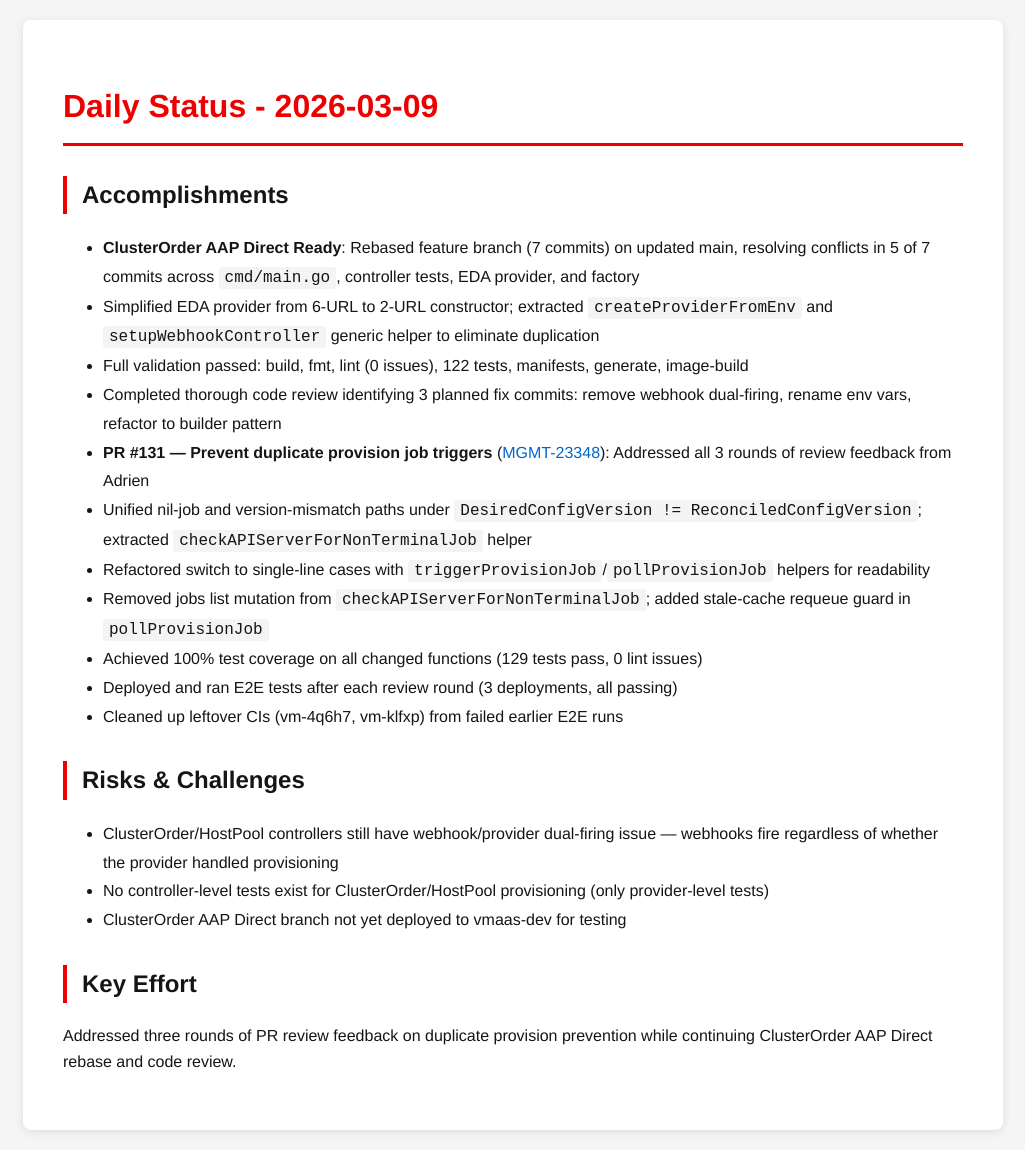
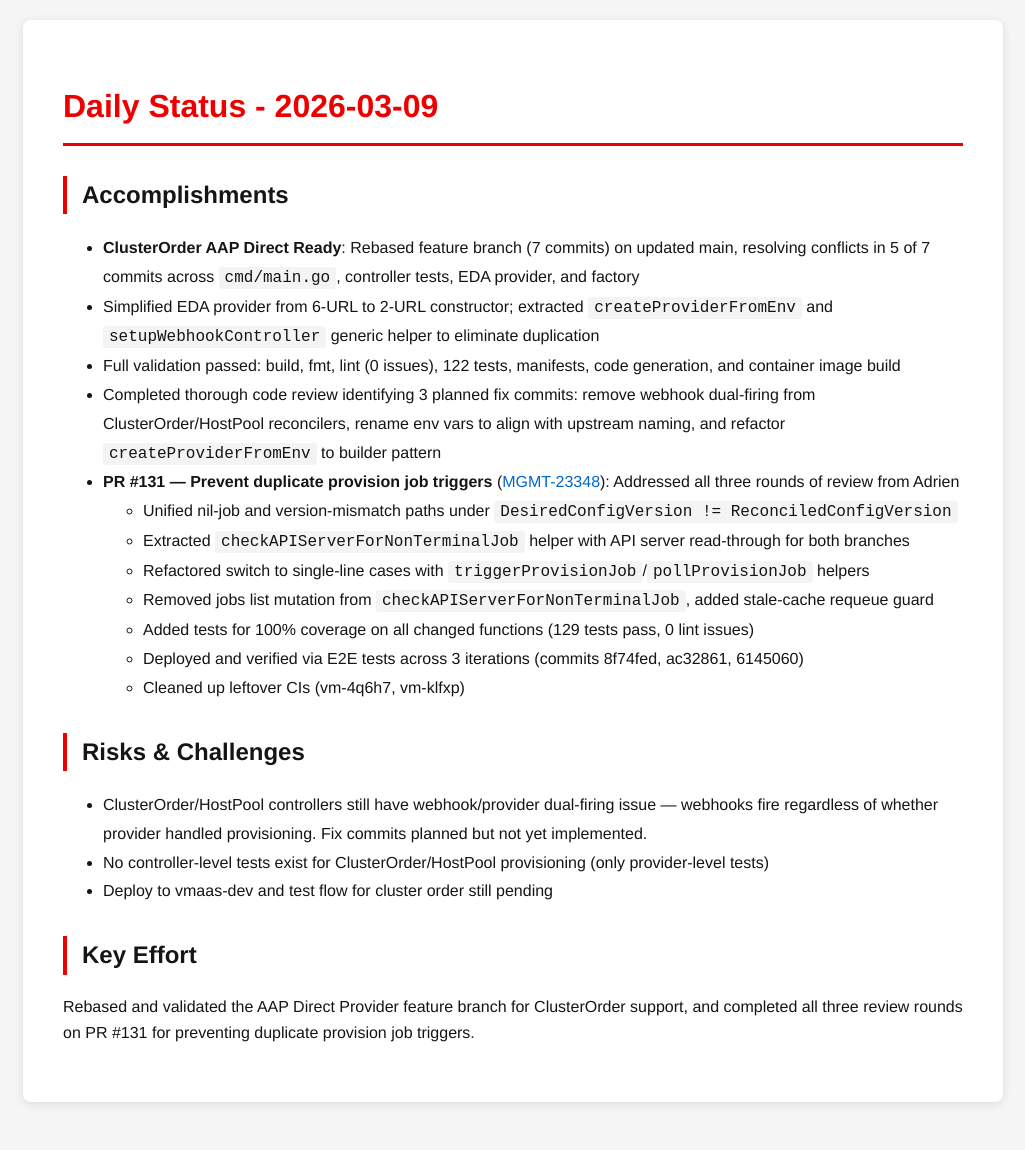
Before and after one commit to tzvatot/daily-status, a Jekyll site: the page built from 2026-03-09.md, in a window 1280 px wide. Shown: the whole page, without its empty margins (127-1152 px from the left). Built offline with Jekyll 4.4.1, drawn with Linux system fonts in a browser that asks for light colours; after the commit the page ends 1122 px from its top, so only the background shows below that.

Commit message:
Daily status update - 2026-03-09

```diff
--- a/2026-03-09.md
+++ b/2026-03-09.md
@@ -7,22 +7,26 @@ date: 2026-03-09
 # Daily Status - 2026-03-09
 
 ## Accomplishments
+
 - **ClusterOrder AAP Direct Ready**: Rebased feature branch (7 commits) on updated main, resolving conflicts in 5 of 7 commits across `cmd/main.go`, controller tests, EDA provider, and factory
 - Simplified EDA provider from 6-URL to 2-URL constructor; extracted `createProviderFromEnv` and `setupWebhookController` generic helper to eliminate duplication
-- Full validation passed: build, fmt, lint (0 issues), 122 tests, manifests, generate, image-build
-- Completed thorough code review identifying 3 planned fix commits: remove webhook dual-firing, rename env vars, refactor to builder pattern
-- **PR #131 — Prevent duplicate provision job triggers** ([MGMT-23348](https://issues.redhat.com/browse/MGMT-23348)): Addressed all 3 rounds of review feedback from Adrien
-- Unified nil-job and version-mismatch paths under `DesiredConfigVersion != ReconciledConfigVersion`; extracted `checkAPIServerForNonTerminalJob` helper
-- Refactored switch to single-line cases with `triggerProvisionJob`/`pollProvisionJob` helpers for readability
-- Removed jobs list mutation from `checkAPIServerForNonTerminalJob`; added stale-cache requeue guard in `pollProvisionJob`
-- Achieved 100% test coverage on all changed functions (129 tests pass, 0 lint issues)
-- Deployed and ran E2E tests after each review round (3 deployments, all passing)
-- Cleaned up leftover CIs (vm-4q6h7, vm-klfxp) from failed earlier E2E runs
+- Full validation passed: build, fmt, lint (0 issues), 122 tests, manifests, code generation, and container image build
+- Completed thorough code review identifying 3 planned fix commits: remove webhook dual-firing from ClusterOrder/HostPool reconcilers, rename env vars to align with upstream naming, and refactor `createProviderFromEnv` to builder pattern
+- **PR #131 — Prevent duplicate provision job triggers** ([MGMT-23348](https://issues.redhat.com/browse/MGMT-23348)): Addressed all three rounds of review from Adrien
+  - Unified nil-job and version-mismatch paths under `DesiredConfigVersion != ReconciledConfigVersion`
+  - Extracted `checkAPIServerForNonTerminalJob` helper with API server read-through for both branches
+  - Refactored switch to single-line cases with `triggerProvisionJob`/`pollProvisionJob` helpers
+  - Removed jobs list mutation from `checkAPIServerForNonTerminalJob`, added stale-cache requeue guard
+  - Added tests for 100% coverage on all changed functions (129 tests pass, 0 lint issues)
+  - Deployed and verified via E2E tests across 3 iterations (commits 8f74fed, ac32861, 6145060)
+  - Cleaned up leftover CIs (vm-4q6h7, vm-klfxp)
 
 ## Risks & Challenges
-- ClusterOrder/HostPool controllers still have webhook/provider dual-firing issue — webhooks fire regardless of whether the provider handled provisioning
+
+- ClusterOrder/HostPool controllers still have webhook/provider dual-firing issue — webhooks fire regardless of whether provider handled provisioning. Fix commits planned but not yet implemented.
 - No controller-level tests exist for ClusterOrder/HostPool provisioning (only provider-level tests)
-- ClusterOrder AAP Direct branch not yet deployed to vmaas-dev for testing
+- Deploy to vmaas-dev and test flow for cluster order still pending
 
 ## Key Effort
-Addressed three rounds of PR review feedback on duplicate provision prevention while continuing ClusterOrder AAP Direct rebase and code review.
+
+Rebased and validated the AAP Direct Provider feature branch for ClusterOrder support, and completed all three review rounds on PR #131 for preventing duplicate provision job triggers.
```
